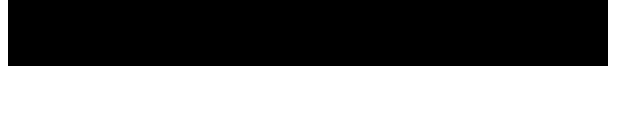
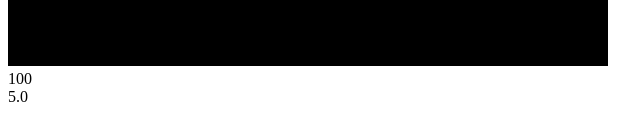
Before and after one commit to EronLake/Hack-UCSC, a plain HTML site: page app/index.html in a window 1280 px wide. Shown: the part 342-482 px from the top of the page, 0-640 px from the left. Drawn offline with nearby package versions, Linux system fonts and the light colour scheme.

Commit message:
added health and timer

```diff
--- a/app/index.html
+++ b/app/index.html
@@ -10,6 +10,8 @@
 			<img src="images/cell.png" id="cellImage">
 		</div>
 		<canvas id="canvas"></canvas>
+		<div id="health"></div>
+		<div id="timer"></div>
 		<script src='http://code.jquery.com/jquery.min.js'></script>
 		<script src="scripts/cellGame.js"></script>
 	</body>
--- a/app/scripts/cellGame.js
+++ b/app/scripts/cellGame.js
@@ -126,8 +126,8 @@
                 this.createProtein();
             }
 
-
             this.initalizeControls();
+            this.startTime = Date.now();
             setInterval(this.loop.bind(this), 1000/60)
         },
 
@@ -167,9 +167,12 @@
 
             this.clear();
             this.cell.draw(this.context);
+            this.healthElement.textContent = this.cell.health;
             for(var i = 0; i < this.proteins.length; i++){
                 this.proteins[i].draw(this.context);
             }
+
+            this.timerElement.textContent = ((Date.now() - this.startTime)/1000).toFixed(1);
 
         },
 
@@ -191,7 +194,9 @@
         var world = World.create({
             canvas: document.getElementById('canvas'),
             width: 600,
-            height: 400
+            height: 400,
+            healthElement: document.getElementById('health'),
+            timerElement: document.getElementById('timer')
         });
         world.initialize();
     }
```
